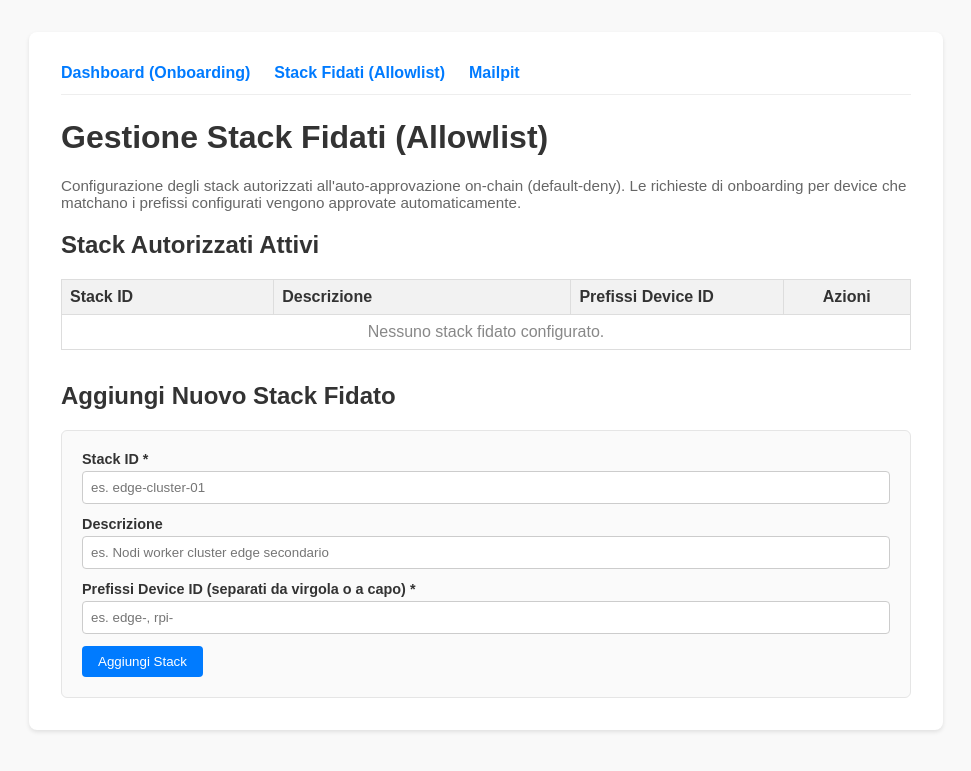
After one commit to andrea-01/s4t-trust-hpc, a FastAPI app: template ui/templates/trust.html in a window 1280 px wide. The commit adds this page. Shown: the top 771 px of the page, without its empty margins (154-1125 px from the left). Run offline with FastAPI, Linux system fonts and the light colour scheme; the template is opened without the code that fills it, so the values that code supplies are empty; parts of the project's set-up code (start-up, migrations or seed data) failed here and were passed over.

Commit message:
feat(ui): add basic auth protection and trusted stacks management view

```diff
--- a/ui/app/config.py
+++ b/ui/app/config.py
@@ -1,6 +1,10 @@
-from pydantic_settings import BaseSettings
+from pydantic_settings import BaseSettings, SettingsConfigDict
 
 class Settings(BaseSettings):
     gateway_url: str = "http://localhost:8000"
+    ui_admin_username: str
+    ui_admin_password: str
+
+    model_config = SettingsConfigDict(env_file=".env", env_file_encoding="utf-8", extra="ignore")
 
 settings = Settings()
--- a/ui/app/main.py
+++ b/ui/app/main.py
@@ -1,11 +1,31 @@
-from fastapi import FastAPI, Request, Form, HTTPException
+from fastapi import FastAPI, Request, Form, HTTPException, Depends, status
 from fastapi.responses import HTMLResponse, RedirectResponse
 from fastapi.templating import Jinja2Templates
 from fastapi.staticfiles import StaticFiles
+from fastapi.security import HTTPBasic, HTTPBasicCredentials
 from app.gateway_client import gateway_client, GatewayUnavailableError
+from app.config import settings
+import secrets
 import os
 
-app = FastAPI(title="S4T Trust HPC Dashboard")
+security = HTTPBasic()
+
+def authenticate_admin(credentials: HTTPBasicCredentials = Depends(security)):
+    is_user_ok = secrets.compare_digest(
+        credentials.username.encode("utf8"), settings.ui_admin_username.encode("utf8")
+    )
+    is_pass_ok = secrets.compare_digest(
+        credentials.password.encode("utf8"), settings.ui_admin_password.encode("utf8")
+    )
+    if not (is_user_ok and is_pass_ok):
+        raise HTTPException(
+            status_code=status.HTTP_401_UNAUTHORIZED,
+            detail="Credenziali non valide",
+            headers={"WWW-Authenticate": "Basic"},
+        )
+    return credentials.username
+
+app = FastAPI(title="S4T Trust HPC Dashboard", dependencies=[Depends(authenticate_admin)])
 
 BASE_DIR = os.path.dirname(os.path.dirname(os.path.abspath(__file__)))
 templates = Jinja2Templates(directory=os.path.join(BASE_DIR, "templates"))
@@ -112,3 +132,78 @@ async def create_request(request: Request, device_id: str = Form(...), owner_add
         )
 
     return RedirectResponse(url="/", status_code=303)
+
+@app.get("/trust", response_class=HTMLResponse)
+async def trust_view(request: Request):
+    stacks = []
+    error_message = None
+    try:
+        stacks = await gateway_client.get_trusted_stacks()
+    except GatewayUnavailableError as e:
+        error_message = str(e)
+
+    return templates.TemplateResponse(
+        "trust.html",
+        {"request": request, "stacks": stacks, "error_message": error_message}
+    )
+
+@app.post("/trust", response_class=HTMLResponse)
+async def add_trusted_stack(
+    request: Request,
+    stack_id: str = Form(...),
+    description: str = Form(""),
+    prefixes: str = Form(...)
+):
+    error_message = None
+    prefix_list = [p.strip() for p in prefixes.replace("\r\n", "\n").replace(",", "\n").split("\n") if p.strip()]
+
+    if not prefix_list:
+        error_message = "Almeno un prefisso deviceId e' richiesto"
+    else:
+        try:
+            await gateway_client.add_trusted_stack(
+                stack_id=stack_id.strip(),
+                description=description.strip(),
+                device_id_prefixes=prefix_list
+            )
+            return RedirectResponse(url="/trust", status_code=303)
+        except (GatewayUnavailableError, ValueError) as e:
+            error_message = str(e)
+
+    stacks = []
+    try:
+        stacks = await gateway_client.get_trusted_stacks()
+    except Exception:
+        pass
+
+    return templates.TemplateResponse(
+        "trust.html",
+        {
+            "request": request,
+            "stacks": stacks,
+            "error_message": error_message,
+            "form_stack_id": stack_id,
+            "form_description": description,
+            "form_prefixes": prefixes,
+        }
+    )
+
+@app.post("/trust/delete/{stack_id}")
+async def delete_trusted_stack(request: Request, stack_id: str):
+    error_message = None
+    try:
+        await gateway_client.delete_trusted_stack(stack_id)
+        return RedirectResponse(url="/trust", status_code=303)
+    except (GatewayUnavailableError, ValueError) as e:
+        error_message = str(e)
+
+    stacks = []
+    try:
+        stacks = await gateway_client.get_trusted_stacks()
+    except Exception:
+        pass
+
+    return templates.TemplateResponse(
+        "trust.html",
+        {"request": request, "stacks": stacks, "error_message": error_message}
+    )
--- a/ui/templates/base.html
+++ b/ui/templates/base.html
@@ -5,23 +5,34 @@
     <title>S4T Trust HPC Dashboard</title>
     <style>
         body { font-family: sans-serif; margin: 2rem; background: #f9f9f9; color: #333; }
-        .container { max-width: 800px; margin: 0 auto; background: white; padding: 2rem; border-radius: 8px; box-shadow: 0 2px 4px rgba(0,0,0,0.1); }
+        .container { max-width: 850px; margin: 0 auto; background: white; padding: 2rem; border-radius: 8px; box-shadow: 0 2px 4px rgba(0,0,0,0.1); }
+        nav { display: flex; gap: 1.5rem; margin-bottom: 1.5rem; border-bottom: 1px solid #eee; padding-bottom: 0.75rem; }
+        nav a { color: #007bff; text-decoration: none; font-weight: bold; }
+        nav a:hover { text-decoration: underline; }
         table { width: 100%; border-collapse: collapse; margin-top: 1rem; }
         th, td { border: 1px solid #ddd; padding: 8px; text-align: left; }
         th { background-color: #f2f2f2; }
-        .error { color: red; background: #fee; padding: 10px; border: 1px solid #fcc; border-radius: 4px; margin-bottom: 1rem; }
-        form { margin-top: 1rem; display: flex; gap: 1rem; align-items: flex-end; }
-        .form-group { display: flex; flex-direction: column; }
-        .form-group input { padding: 8px; }
+        .error { color: #721c24; background: #f8d7da; padding: 10px; border: 1px solid #f5c6cb; border-radius: 4px; margin-bottom: 1rem; }
+        .form-group { display: flex; flex-direction: column; margin-bottom: 0.75rem; }
+        .form-group label { margin-bottom: 0.25rem; font-weight: bold; font-size: 0.9rem; }
+        .form-group input, .form-group textarea { padding: 8px; border: 1px solid #ccc; border-radius: 4px; font-family: inherit; }
         button { padding: 8px 16px; background: #007bff; color: white; border: none; border-radius: 4px; cursor: pointer; }
         button:hover { background: #0056b3; }
+        button.btn-danger { background: #dc3545; padding: 4px 8px; font-size: 0.85rem; }
+        button.btn-danger:hover { background: #bd2130; }
+        .badge { background: #e2e3e5; color: #383d41; padding: 2px 6px; border-radius: 4px; font-size: 0.85rem; font-family: monospace; display: inline-block; margin-right: 4px; margin-bottom: 4px; }
         .mail-link { margin-top: 2rem; display: inline-block; }
     </style>
 </head>
 <body>
     <div class="container">
+        <nav>
+            <a href="/">Dashboard (Onboarding)</a>
+            <a href="/trust">Stack Fidati (Allowlist)</a>
+            <a href="http://localhost:8025" target="_blank">Mailpit</a>
+        </nav>
         {% block content %}{% endblock %}
     </div>
-    <script src="/static/app.js"></script>
+    {% block scripts %}{% endblock %}
 </body>
 </html>
--- a/ui/templates/dashboard.html
+++ b/ui/templates/dashboard.html
@@ -49,3 +49,7 @@
 
 <a href="http://localhost:8025" target="_blank" class="mail-link">Open Mailpit (View Emails)</a>
 {% endblock %}
+
+{% block scripts %}
+<script src="/static/app.js"></script>
+{% endblock %}
--- /dev/null
+++ b/ui/templates/trust.html
@@ -0,0 +1,67 @@
+{% extends "base.html" %}
+{% block content %}
+<h1>Gestione Stack Fidati (Allowlist)</h1>
+
+<p style="color: #666; font-size: 0.95rem;">
+    Configurazione degli stack autorizzati all'auto-approvazione on-chain (default-deny).
+    Le richieste di onboarding per device che matchano i prefissi configurati vengono approvate automaticamente.
+</p>
+
+{% if error_message %}
+<div class="error">{{ error_message }}</div>
+{% endif %}
+
+<h2>Stack Autorizzati Attivi</h2>
+<table>
+    <thead>
+        <tr>
+            <th style="width: 25%;">Stack ID</th>
+            <th style="width: 35%;">Descrizione</th>
+            <th style="width: 25%;">Prefissi Device ID</th>
+            <th style="width: 15%; text-align: center;">Azioni</th>
+        </tr>
+    </thead>
+    <tbody>
+        {% for stack in stacks %}
+        <tr>
+            <td><strong>{{ stack.stackId }}</strong></td>
+            <td>{{ stack.description | default('-', true) }}</td>
+            <td>
+                {% for prefix in stack.deviceIdPrefixes %}
+                <span class="badge">{{ prefix }}</span>
+                {% endfor %}
+            </td>
+            <td style="text-align: center;">
+                <form action="/trust/delete/{{ stack.stackId }}" method="POST" style="margin: 0;" onsubmit="return confirm('Rimuovere lo stack \'{{ stack.stackId }}\'?');">
+                    <button type="submit" class="btn-danger">Rimuovi</button>
+                </form>
+            </td>
+        </tr>
+        {% else %}
+        <tr>
+            <td colspan="4" style="text-align: center; color: #888;">Nessuno stack fidato configurato.</td>
+        </tr>
+        {% endfor %}
+    </tbody>
+</table>
+
+<h2 style="margin-top: 2rem;">Aggiungi Nuovo Stack Fidato</h2>
+<form action="/trust" method="POST" style="background: #fafafa; padding: 1.25rem; border: 1px solid #e5e5e5; border-radius: 6px;">
+    <div class="form-group">
+        <label for="stack_id">Stack ID *</label>
+        <input type="text" id="stack_id" name="stack_id" value="{{ form_stack_id | default('') }}" placeholder="es. edge-cluster-01" required>
+    </div>
+
+    <div class="form-group">
+        <label for="description">Descrizione</label>
+        <input type="text" id="description" name="description" value="{{ form_description | default('') }}" placeholder="es. Nodi worker cluster edge secondario">
+    </div>
+
+    <div class="form-group">
+        <label for="prefixes">Prefissi Device ID (separati da virgola o a capo) *</label>
+        <input type="text" id="prefixes" name="prefixes" value="{{ form_prefixes | default('') }}" placeholder="es. edge-, rpi-" required>
+    </div>
+
+    <button type="submit">Aggiungi Stack</button>
+</form>
+{% endblock %}
```
Also changed, not shown: ui/app/gateway_client.py (+58 -0 lines), ui/tests/test_auth_and_trust.py (added, +84 -0 lines), ui/tests/test_integration.py (+2 -0 lines).
